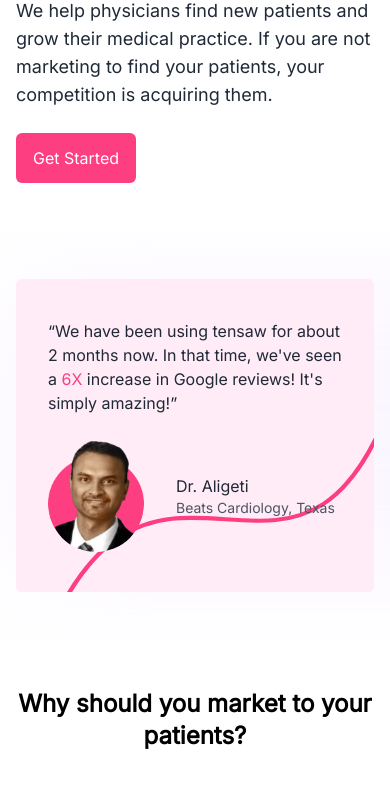
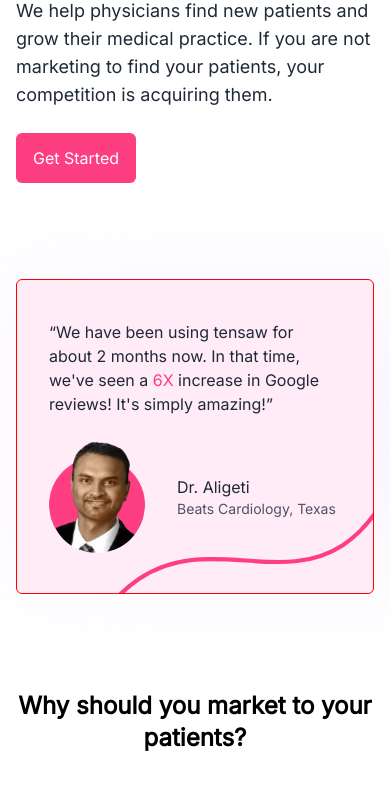
Before and after one commit to RidhikGovind/tensaw-website-2023, an Astro site: page / in a window 390 px wide. Shown: the part 280-1070 px from the top of the page. Built offline with nearby package versions, Linux system fonts and the light colour scheme; Astro itself is replaced by a stand-in of ours; a script that the page names is missing.

Commit message:
wave responsive adjustment

```diff
--- a/src/pages/index.astro
+++ b/src/pages/index.astro
@@ -45,6 +45,13 @@
 		background-size: contain;
 		background-position: bottom right;
 		background-color: #ffecf7;
+	}
+
+	@media (max-width: 520px) {
+		.testimonial-container {
+			border: 1px solid red;
+			background-position: bottom -40px right -20px;
+		}
 	}
 
 	.background-animate {
@@ -480,7 +487,7 @@
 							<!-- Title -->
 							<div class="mt-5 max-w-xl lg:max-w-2xl text-center mx-auto">
 								<h1 class="block font-bold text-white text-4xl md:text-5xl">
-									Patient Tools to help you grow your practice
+									Patient tools to help you grow your practice
 								</h1>
 							</div>
 							<!-- End Title -->
```
Also changed, not shown: 7 other files.
